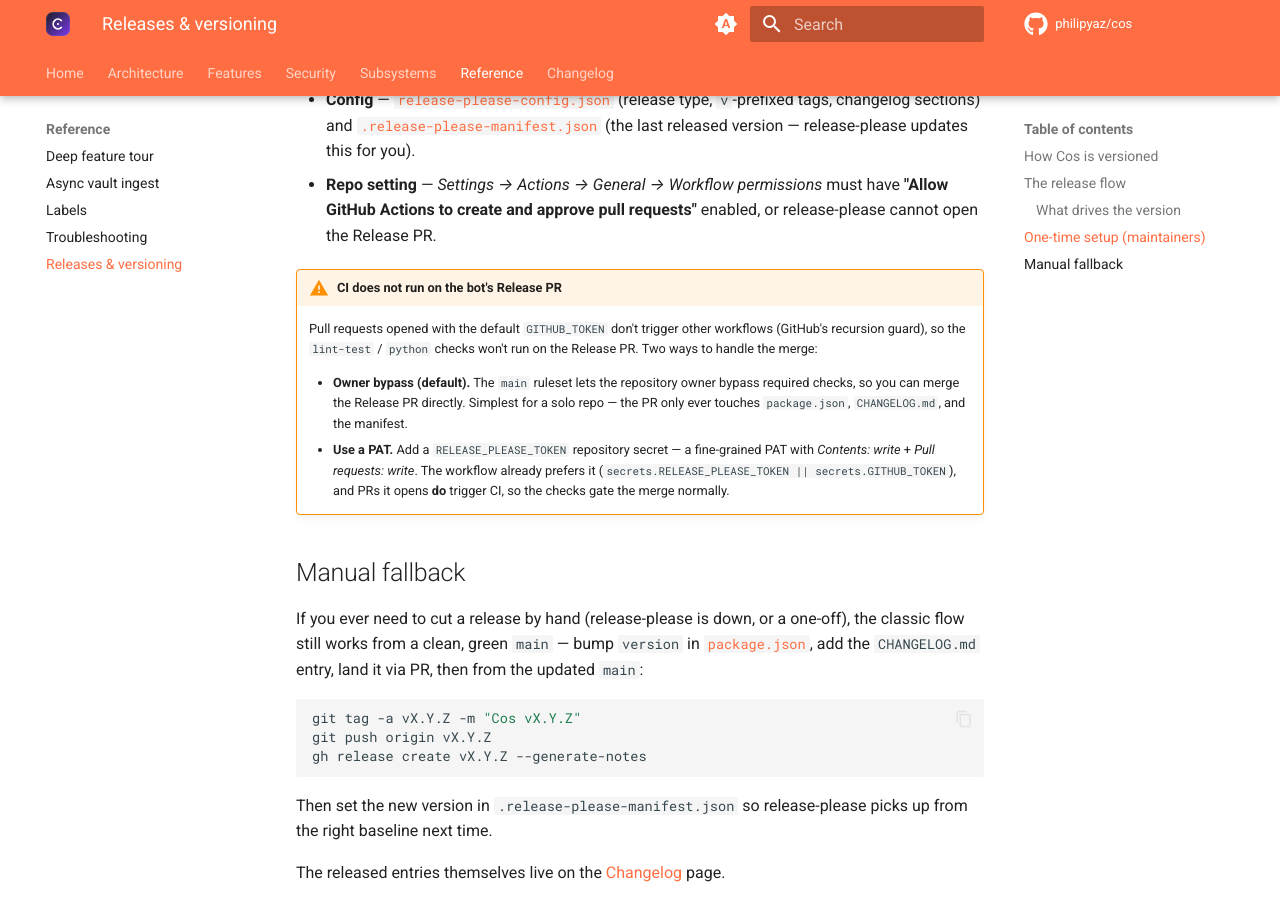
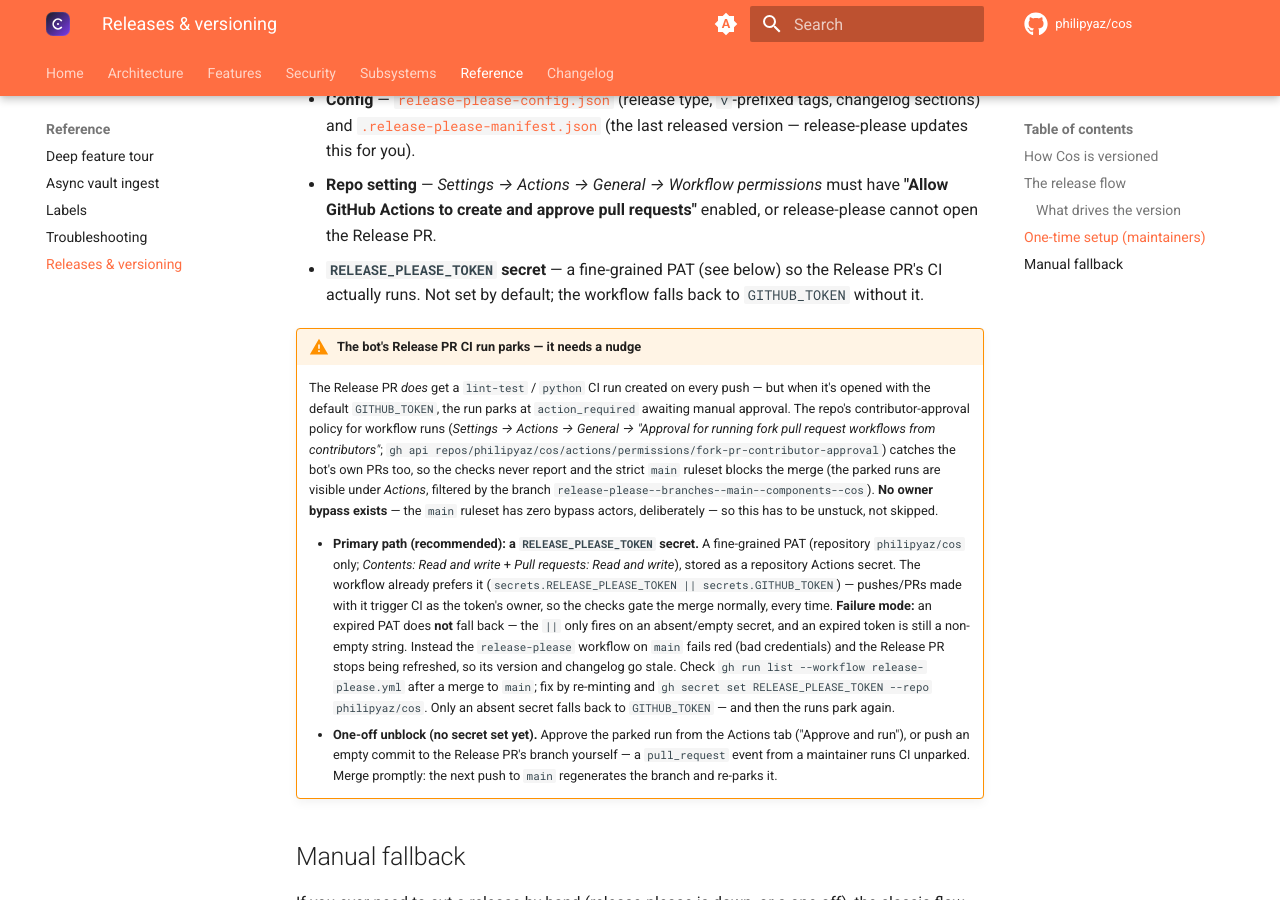
Before and after one commit to philipyaz/cos, an MkDocs documentation site: the page built from docs/reference/releasing.md, in a window 1280 px wide and 900 px high, scrolled down 1724 px. Built offline with MkDocs 1.6.1 and Material for MkDocs 9.7.7, drawn with Linux system fonts in a browser that asks for light colours; comment, search, counter and statistics services are not loaded.

Commit message:
docs(releasing): tell the truth about Release-PR CI (no owner bypass) and gate the claim (#85)
* docs(releasing): tell the truth about Release-PR CI (no owner bypass) and gate the claim

The releasing docs claimed a default "owner bypass" for the Release PR's missing CI
checks. No bypass actor exists on the main ruleset (bypass_actors: []) and never
has — this falsehood is why cos#21 sat BLOCKED for 45 days unnoticed. Measured truth:
the bot's Release PR does get a CI run created, but it parks at action_required
(the fork-PR contributor-approval policy catches the bot's own PRs too), so the
checks never report and the strict ruleset blocks the merge.

Rewrites docs/reference/releasing.md and the release-please.yml token comment to
describe the parking behavior and the two real unblock paths (a RELEASE_PLEASE_TOKEN
secret, or a one-off approve/empty-commit). Adds a HARD sub-check (3e) inside
tests/run.sh step [3], mirroring the 3c/3d precedent (ADR 0014): fail if either file
ever again claims an owner bypass exists.

Closes philipyaz/cos-ops#23

Co-Authored-By: Claude Sonnet 5 <noreply@anthropic.com>

* docs(releasing): correct the expired-PAT failure mode, name the approval setting; 3e becomes a presence gate (+ case-insensitive guard)

---------

Co-authored-by: Claude Sonnet 5 <noreply@anthropic.com>

```diff
--- a/docs/reference/releasing.md
+++ b/docs/reference/releasing.md
@@ -68,19 +68,37 @@ This is wired up once and then runs itself. The moving parts:
 - **Repo setting** — *Settings → Actions → General → Workflow permissions* must have
   **"Allow GitHub Actions to create and approve pull requests"** enabled, or release-please
   cannot open the Release PR.
+- **`RELEASE_PLEASE_TOKEN` secret** — a fine-grained PAT (see below) so the Release PR's CI
+  actually runs. Not set by default; the workflow falls back to `GITHUB_TOKEN` without it.
 
-!!! warning "CI does not run on the bot's Release PR"
-    Pull requests opened with the default `GITHUB_TOKEN` don't trigger other workflows
-    (GitHub's recursion guard), so the `lint-test` / `python` checks won't run on the Release
-    PR. Two ways to handle the merge:
+!!! warning "The bot's Release PR CI run parks — it needs a nudge"
+    The Release PR *does* get a `lint-test` / `python` CI run created on every push — but
+    when it's opened with the default `GITHUB_TOKEN`, the run parks at `action_required`
+    awaiting manual approval. The repo's contributor-approval policy for workflow runs
+    (*Settings → Actions → General → "Approval for running fork pull request workflows from
+    contributors"*; `gh api repos/philipyaz/cos/actions/permissions/fork-pr-contributor-approval`)
+    catches the bot's own PRs too, so the checks never report and the strict `main` ruleset
+    blocks the merge (the parked runs are visible under *Actions*, filtered by the branch
+    `release-please--branches--main--components--cos`). **No owner bypass exists** — the
+    `main` ruleset has zero bypass actors, deliberately — so this has to be unstuck, not
+    skipped.
 
-    - **Owner bypass (default).** The `main` ruleset lets the repository owner bypass required
-      checks, so you can merge the Release PR directly. Simplest for a solo repo — the PR only
-      ever touches `package.json`, `CHANGELOG.md`, and the manifest.
-    - **Use a PAT.** Add a `RELEASE_PLEASE_TOKEN` repository secret — a fine-grained PAT with
-      *Contents: write* + *Pull requests: write*. The workflow already prefers it
-      (`secrets.RELEASE_PLEASE_TOKEN || secrets.GITHUB_TOKEN`), and PRs it opens **do** trigger
-      CI, so the checks gate the merge normally.
+    - **Primary path (recommended): a `RELEASE_PLEASE_TOKEN` secret.** A fine-grained PAT
+      (repository `philipyaz/cos` only; *Contents: Read and write* + *Pull requests: Read
+      and write*), stored as a repository Actions secret. The workflow already prefers it
+      (`secrets.RELEASE_PLEASE_TOKEN || secrets.GITHUB_TOKEN`) — pushes/PRs made with it
+      trigger CI as the token's owner, so the checks gate the merge normally, every time.
+      **Failure mode:** an expired PAT does **not** fall back — the `||` only fires on an
+      absent/empty secret, and an expired token is still a non-empty string. Instead the
+      `release-please` workflow on `main` fails red (bad credentials) and the Release PR
+      stops being refreshed, so its version and changelog go stale. Check
+      `gh run list --workflow release-please.yml` after a merge to `main`; fix by
+      re-minting and `gh secret set RELEASE_PLEASE_TOKEN --repo philipyaz/cos`. Only an
+      absent secret falls back to `GITHUB_TOKEN` — and then the runs park again.
+    - **One-off unblock (no secret set yet).** Approve the parked run from the Actions tab
+      ("Approve and run"), or push an empty commit to the Release PR's branch yourself — a
+      `pull_request` event from a maintainer runs CI unparked. Merge promptly: the next push
+      to `main` regenerates the branch and re-parks it.
 
 ## Manual fallback
 
```
Also changed, not shown: 2 other files.
